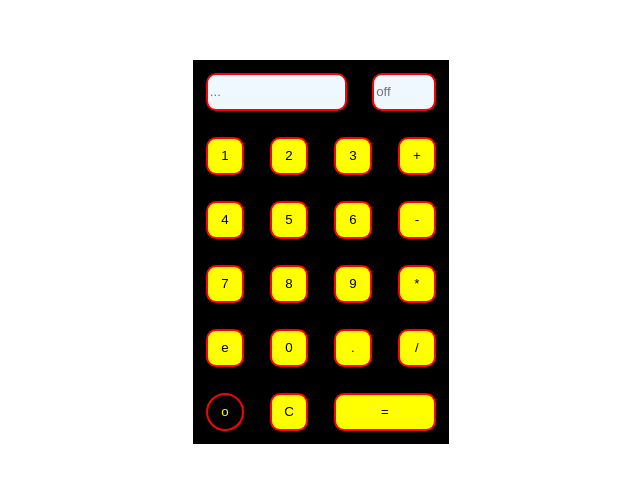
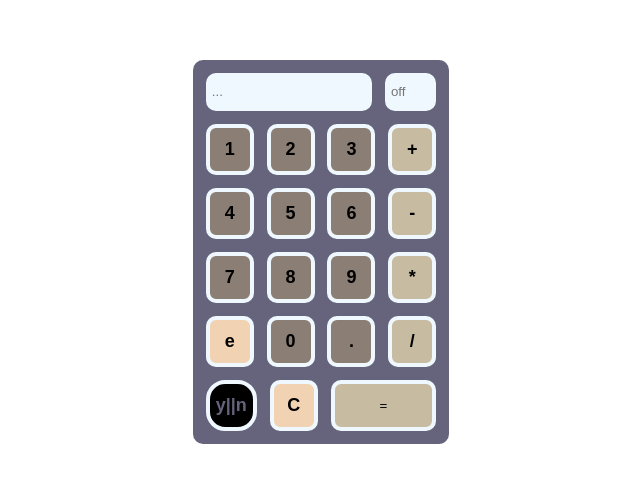
Before and after one commit to Papy-La-Taupe/Basic-calculator, a plain HTML site: page index.html in a window 1280 px wide. Shown: the part 148-630 px from the top of the page, without its empty margins (319-959 px from the left). Drawn offline with Linux system fonts and the light colour scheme.

Commit message:
polish CSS by adding color scheme and :hover. protect the user from using = when not needed

```diff
--- a/index.html
+++ b/index.html
@@ -16,32 +16,32 @@
         <input id ="miniScreen" name="miniScreen" type="text" placeholder="off">
     </div>
     <div class="buttonRow">
-        <button id="1">1</button>
-        <button id="2">2</button>
-        <button id="3">3</button>
+        <button id="1" class="number">1</button>
+        <button id="2" class="number">2</button>
+        <button id="3" class="number">3</button>
         <button id="add" class="Operator">+</button>
     </div>
     <div class="buttonRow">
-        <button id="4">4</button>
-        <button id="5">5</button>
-        <button id="6">6</button>
+        <button id="4" class="number">4</button>
+        <button id="5" class="number">5</button>
+        <button id="6" class="number">6</button>
         <button id="substract" class="Operator">-</button>
     </div>
     <div class="buttonRow">
-        <button id="7">7</button>
-        <button id="8">8</button>
-        <button id="9">9</button>
+        <button id="7" class="number">7</button>
+        <button id="8" class="number">8</button>
+        <button id="9" class="number">9</button>
         <button id="multiply" class="Operator">*</button>
     </div>
     <div class="buttonRow">
-        <button id="erase">e</button>
-        <button id="0">0</button>
-        <button id=".">.</button>
+        <button id="erase" class="options">e</button>
+        <button id="0" class="number">0</button>
+        <button id="." class="number">.</button>
         <button id="divide" class="Operator">/</button>
     </div>
     <div class="buttonRow">
-        <button id="power">o</button>
-        <button id="clear">C</button>
+        <button id="power" class="options">y||n</button>
+        <button id="clear" class="options">C</button>
         <button id="enter">=</button>
     </div>
 </div>
--- a/index.js
+++ b/index.js
@@ -67,35 +67,6 @@ function clearScreen(){
     operation = 0;
 };
 
-
-
-
-
-
-
-
-
-
-
-
-
-
-
-
-
-
-
-
-
-
-
-
-
-
-
-
-
-
     //create the interactive interface
 document.addEventListener("keydown", (e)=>{
     console.log(e)
@@ -164,6 +135,7 @@ document.addEventListener("keydown", (e)=>{
             };
         }
         else if(e.key == "Enter"){
+            if(constructingNumber1 != "" && constructingNumber2 != ""){
                 number1 = parseFloat(constructingNumber1);
                 number2 = parseFloat(constructingNumber2);
                 let result = operate(number1, operator, number2);
@@ -173,6 +145,9 @@ document.addEventListener("keydown", (e)=>{
                 number1 = "";
                 number2 = "";
                 displayMiniScreen = result.toFixed(3);
+            }
+            else{alert("Don't you need something to work on first ? o.O")};
+
         }
 
         else if(e.key == "c"){
@@ -300,6 +275,7 @@ document.addEventListener("click", (e)=>{
             };
         }
         else if(e.target.id == "enter"){
+            if(constructingNumber1 != "" && constructingNumber2 != ""){
                 number1 = parseFloat(constructingNumber1);
                 number2 = parseFloat(constructingNumber2);
                 let result = operate(number1, operator, number2);
@@ -310,6 +286,14 @@ document.addEventListener("click", (e)=>{
                 number2 = "";
                 displayMiniScreen = result.toFixed(3);
             }
+            else{alert("Don't you need something to work on first ? o.O")};
+        }
+
+
+
+
+
+
 
         else if(e.target.id == "clear"){
             clearScreen();
--- a/style.css
+++ b/style.css
@@ -12,7 +12,9 @@ html {
 #calculatorBody{
     height:30vw;
     width: 20vw;
-    background-color: black;
+    padding: 0.5vw;
+    background-color: #65647C;
+    border-radius: 10px;
 
 }
 
@@ -23,9 +25,9 @@ html {
 }
 #screen, button, #miniScreen{
     height:3vw;
-    margin: 1vw;
+    margin: 0.5vw;
     border-radius: 10px;
-    border: 2px solid red;
+    border: 4px solid aliceblue;
     background-color: aliceblue;
 }
 
@@ -38,27 +40,51 @@ html {
 #screen{
     flex-grow: 4;
     flex-shrink: 1;
-    max-width: 11vw;
+    max-width: 13vw;
 }
 
 #miniScreen{
     flex-grow: 1;
     flex-shrink: 1;
-    max-width: 5vw
+    max-width: 4vw
 
 }
 
 button{
-    width: 3vw;
+    width: 4vw;
+    height: 4vw;
     background-color: yellow;
 }
 
 #enter{
-    width: 8vw;
+    width: 9vw;
+
+}
+
+.number{
+    background-color: #8b7e74;
+}
+
+.Operator, #enter{
+    background-color: #C7BCA1;
+}
+
+.options{
+    background-color: #F1D3B3;
 }
 
 #power{
     border-radius: 1.5vw;
     background-color: black;
-    color: yellow;
+    color: #65647C;
 }
+
+#power, .options, .Operator, .number{
+    font-size: large;
+    font-weight: 900;
+}
+
+#power:hover, .options:hover, .Operator:hover, .number:hover{
+    border: 0px solid #65647C;
+    opacity: 0.7;
+}
```
Lines whose indentation alone changed are shown as unchanged.
